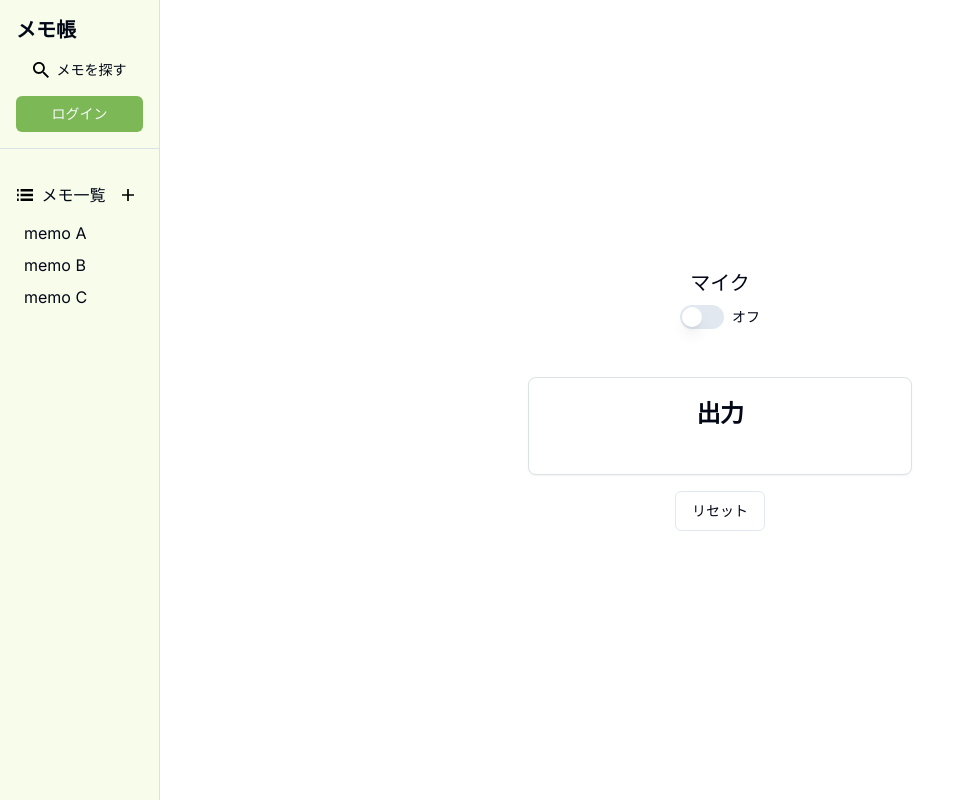
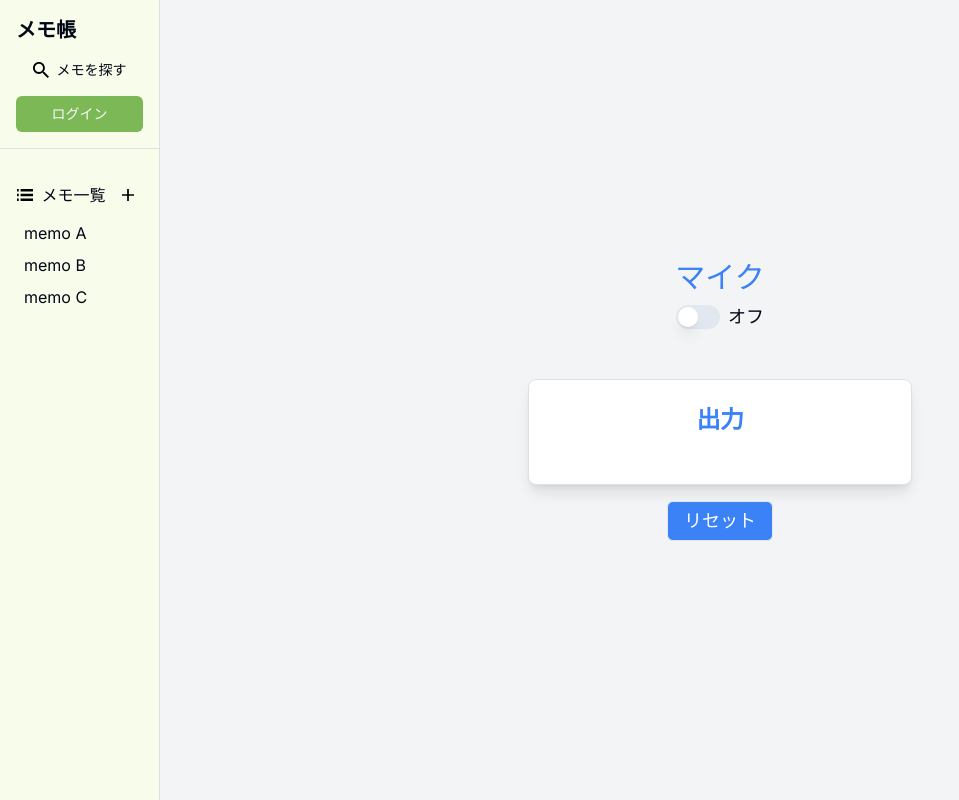
Before and after one commit to akito-10/speak-memo, a Next.js app: page / in a window 1280 px wide. Shown: the whole page, without its empty margins (0-959 px from the left). Built offline with nearby package versions, Linux system fonts and the light colour scheme.

Commit message:
デザインの改善：メインページのUIを更新

```diff
--- a/src/components/page/main/main.tsx
+++ b/src/components/page/main/main.tsx
@@ -1,5 +1,4 @@
 "use client";
-
 import "regenerator-runtime";
 import SpeechRecognition, {
   useSpeechRecognition,
@@ -37,21 +36,29 @@ export const MainPage = () => {
   };
 
   return (
-    <main className="w-full flex-1 min-h-screen flex items-center justify-center flex-col">
-      <h1 className="text-xl mb-2">マイク</h1>
+    <main className="w-full flex-1 min-h-screen flex items-center justify-center flex-col bg-gray-100">
+      <h1 className="text-3xl mb-2 text-blue-500">マイク</h1>
       <div className="flex items-center space-x-2 mb-8">
         <Switch id="mic-switch" onCheckedChange={onClickSwitch} />
-        <Label htmlFor="mic-switch">{listening ? "オン" : "オフ"}</Label>
+        <Label htmlFor="mic-switch" className="text-lg">
+          {listening ? "オン" : "オフ"}
+        </Label>
       </div>
-      <Card className="max-w-full w-96 my-4">
+      <Card className="max-w-full w-96 my-4 shadow-lg">
         <CardHeader>
-          <CardTitle className="text-center">出力</CardTitle>
+          <CardTitle className="text-center text-2xl text-blue-500">
+            出力
+          </CardTitle>
         </CardHeader>
         <CardContent>
-          <p>{transcript}</p>
+          <p className="text-lg">{transcript}</p>
         </CardContent>
       </Card>
-      <Button variant="outline" onClick={resetTranscript}>
+      <Button
+        variant="outline"
+        className="py-2 px-4 text-lg bg-blue-500 text-white"
+        onClick={resetTranscript}
+      >
         リセット
       </Button>
     </main>
```
